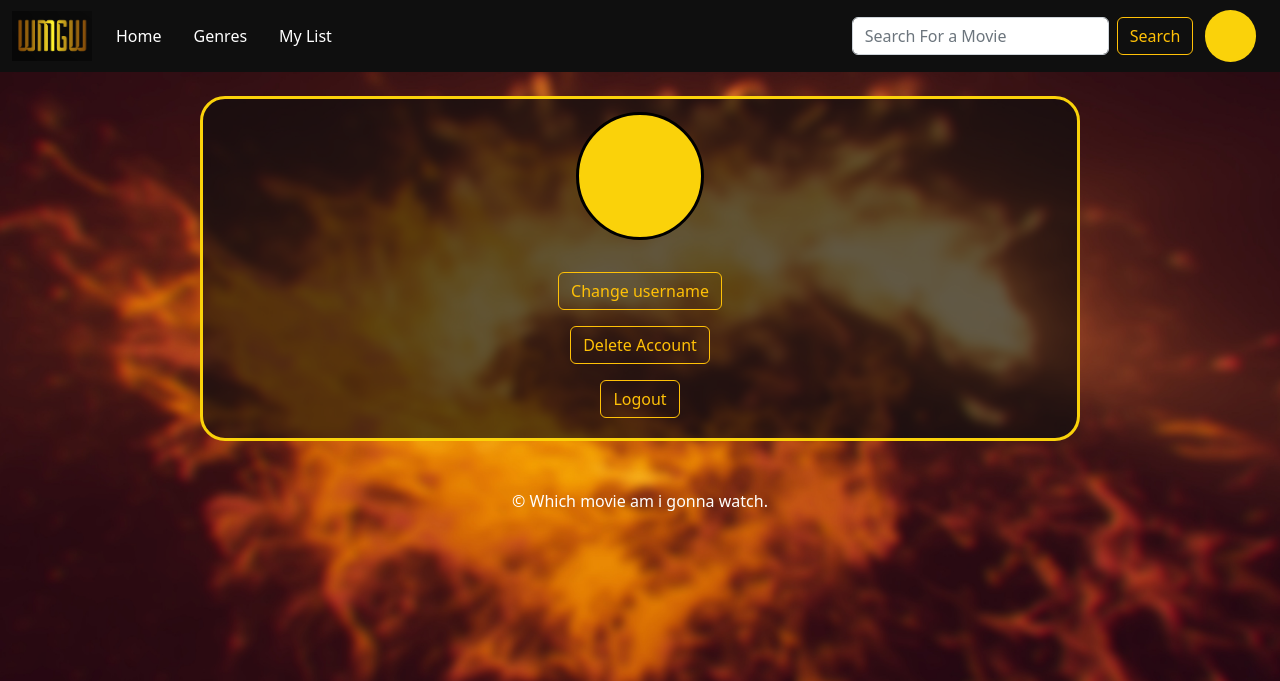
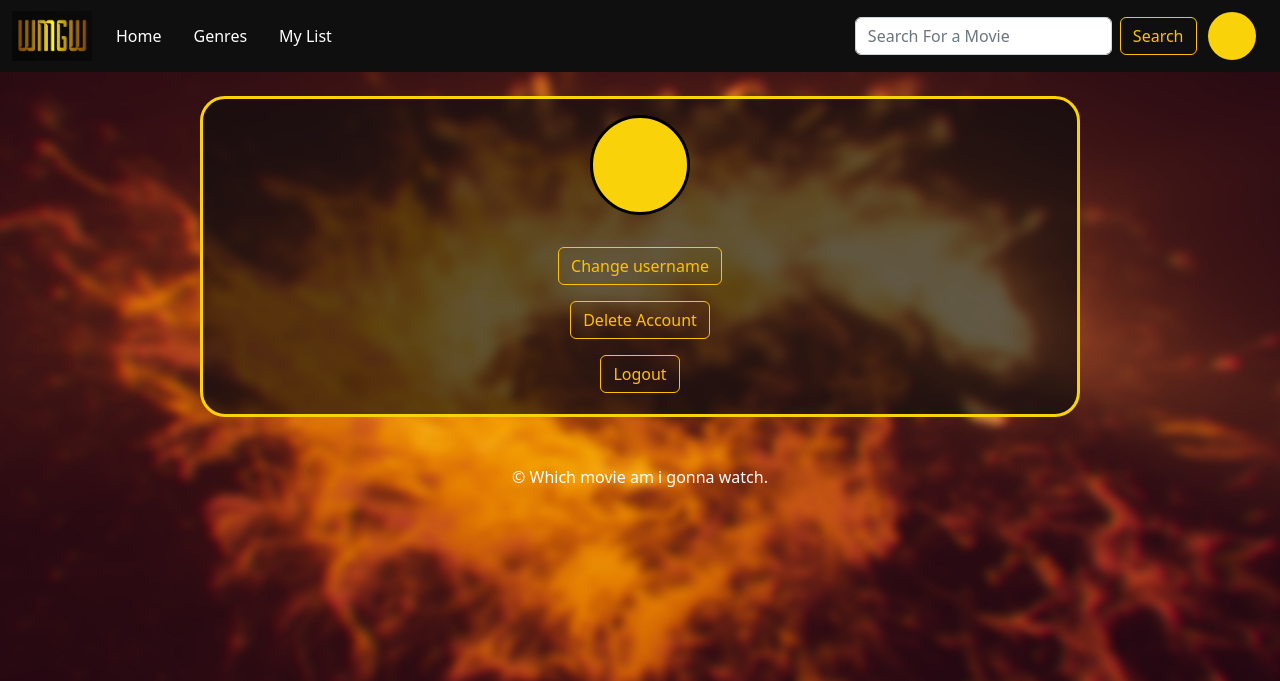
Before and after one commit to jgabrielsz/WMGW, a Flask app: template User/templates/user.html in a window 1280 px wide. Shown: the top 681 px of the page. Run offline with Flask 2, Linux system fonts and the light colour scheme; the template is opened without the code that fills it, so the values that code supplies are empty; some libraries are stand-ins or nearby versions.

Commit message:
User Area
User area completed

```diff
--- a/Main/templates/base_home.html
+++ b/Main/templates/base_home.html
@@ -24,17 +24,22 @@
             <li class="nav-link">
                 <a href="#" class="nav-link">My List</a>
             </li>
+            <li class="nav-link">
+                <a href="/user" class="nav-link d-block d-sm-none">User</a>
+            </li>
         </ul>
 
         <form class="d-flex ms-auto" role="search" action="/search" method="get">
-            <input class="form-control me-2" type="search" required placeholder="Search For a Movie" aria-label="Search" name="search">
+            <input id="input_search" class="form-control me-2" type="search" required placeholder="Search For a Movie" aria-label="Search" name="search">
             <input type="hidden" name="part" value="1">
             <button class="btn btn-outline-warning" type="submit">Search</button>
         </form>
 
-        <a href="/user" class="user_link">
+        <a href="/user" class="user_link d-none d-sm-block">
             {{letter}}
         </a>
 
 
+
+
 {% endblock %}
--- a/User/templates/user.html
+++ b/User/templates/user.html
@@ -1,54 +1,44 @@
 {% extends 'base_home.html' %}
 
 {% block content %}
-    <div class="user_area text-center big-border container-details">
+    <div class="user_area text-center big-border container-details pt-3">
         <div class="user_logo">
             {{letter}}
         </div>
         <h4 class="categorie py-2">{{username}}</h4>
-
-        <a href="#" class="btn btn-outline-warning my-2">Change username</a>
+        <div class="change_username d-flex justify-content-center">
+            <button class="btn btn-outline-warning my-2" onclick="document.getElementById('inp_changer').style.display = 'block'">Change username</button>
+            <form action="/change_username" method="post" class="d-flex justify-content-center" >
+                <input id="inp_changer" class="form-control" type="text" name="username" placeholder="New Username">
+            </form>
+        </div>
         <a id="myBtn" href="#" class="btn btn-outline-warning my-2">Delete Account</a>
         <a href="/logout" class="btn btn-outline-warning my-2">Logout</a>
 
 
         <!-- The Modal -->
         <div id="myModal" class="modal">
-
             <!-- Modal content -->
             <div class="modal-content">
-              <span class="close">&times;</span>
-              <p>Some text in the Modal..</p>
+                <div class="modal-header">
+                    <h2>Warning</h2>
+                    <span class="close">&times;</span>
+                </div>
+
+
+                <form action="/user" method="post">
+                    <input class="form-control" type="password" name="password" placeholder="Your Password">
+                    <h5>Are you sure you want to delete the account?</h5>
+                    <div class="container d-flex justify-content-center">
+                        <button type="submit" class="btn btn-outline-danger mx-1" >Delete</button>
+                        <button type="button" class="btn btn-outline-success mx-1" onclick="modal.style.display='none';">Cancel</button>
+                    </div>
+                </form>
+
             </div>
+
 
         </div>
     </div>
 
 {% endblock %}
-
-{% block script %}
-    // Get the modal
-    var modal = document.getElementById("myModal");
-
-    // Get the button that opens the modal
-    var btn = document.getElementById("myBtn");
-
-
-    var span = document.getElementsByClassName("close")[0];
-
-    // When the user clicks on the button, open the modal
-    btn.onclick = function() {
-      modal.style.display = "block";
-    }
-
-    span.onclick = function() {
-      modal.style.display = "none";
-    }
-
-    // When the user clicks anywhere outside of the modal, close it
-    window.onclick = function(event) {
-      if (event.target == modal) {
-        modal.style.display = "none";
-      }
-    }
-{% endblock %}
--- a/static/style.css
+++ b/static/style.css
@@ -312,7 +312,7 @@ body {
 
 .carousel-item .item{
     width: 100%;
-    height: 57vh;
+    height: 60vh;
     display: flex;
     justify-content: center;
     background-color: var(--dark-transparent);
@@ -328,7 +328,7 @@ body {
 .item img{
     display: block;
     height: auto;
-    max-height: 57vh;
+    max-height: 60vh;
     width: auto;
     max-width: 100%;
     transition-duration: 300ms;
@@ -343,10 +343,12 @@ body {
 .user_link{
     display: block;
     font-family: 'Franklin Gothic Medium', 'Arial Narrow', Arial, sans-serif;
-    width: 4vw;
-    height: 4vw;
+    width: 6vh;
+    height: 6vh;
+    min-width: 40px;
+    min-height: 40px;
     color: #000;
-    font-size: 4vh;
+    font-size: max(25px, 4.1vh);
     text-align: center;
     text-decoration: none;
     font-weight: bold;
@@ -366,20 +368,35 @@ body {
     display: flex;
     flex-direction: column;
     align-items: center;
+    width: 95%;
+    margin: 0 auto;
+    padding: 1% 1%;
+    background-color: var(--dark-transparent);
+    border:  var(--yellow-l) solid 3px;
+}
+
+@media (min-width: 768px){
+.user_area{
+    display: flex;
+    flex-direction: column;
+    align-items: center;
     width: 70%;
     margin: 0 auto;
     padding: 1% 1%;
     background-color: var(--dark-transparent);
     border:  var(--yellow-l) solid 3px;
 }
+}
+
+
 
 .user_logo{
     display: block;
     font-family: 'Franklin Gothic Medium', 'Arial Narrow', Arial, sans-serif;
-    width: 10vw;
-    height: 10vw;
+    width: 100px;
+    height: 100px;
+    font-size: 65px;
     color: #000;
-    font-size: 10vh;
     text-align: center;
     text-decoration: none;
     font-weight: bold;
@@ -387,44 +404,105 @@ body {
     margin-left: 1%;
     margin-right: 1%;
     border-radius: 50%;
-    transition-duration: 100ms;
     border: #000 solid 3px;
 }
 
 
 .modal {
-    display: none; /* Hidden by default */
-    position: fixed; /* Stay in place */
-    z-index: 1; /* Sit on top */
+    display: none;
+    position: fixed;
+    z-index: 1;
     left: 0;
     top: 0;
-    width: 100%; /* Full width */
-    height: 100%; /* Full height */
-    overflow: auto; /* Enable scroll if needed */
-    background-color: rgb(0,0,0); /* Fallback color */
-    background-color: rgba(0,0,0,0.4); /* Black w/ opacity */
+    width: 100%;
+    height: 100%;
+    overflow: auto;
+    background-color: rgb(0,0,0);
+    background-color: rgba(0,0,0,0.4);
+    -webkit-animation-name: fadeIn;
+    -webkit-animation-duration: 0.4s;
+    animation-name: fadeIn;
+    animation-duration: 0.4s
 }
 
 /* Modal Content/Box */
 .modal-content {
-    background-color: #fefefe;
-    margin: 15% auto; /* 15% from the top and centered */
+    background-color: var(--dark-semitransparent);
+    margin: 25% auto; /* 15% from the top and centered */
     padding: 20px;
-    border: 1px solid #888;
-    width: 80%; /* Could be more or less, depending on screen size */
+    border:  #dc3545 solid 3px;
+    width: 60%;
+    min-width: 310px;
+    -webkit-animation-name: slideIn;
+    -webkit-animation-duration: 0.4s;
+    animation-name: slideIn;
+    animation-duration: 0.4s;
+    color: white;
+    font-weight: 400px;
+}
+
+.modal-content input{
+    width: 60%;
+    margin: 1% auto;
 }
 
 /* The Close Button */
 .close {
-    color: #aaa;
+    color: rgb(255, 255, 255);
     float: right;
     font-size: 28px;
     font-weight: bold;
+    transition-duration: 150ms;
 }
 
 .close:hover,
 .close:focus {
-    color: black;
+    color: rgb(104, 98, 98);
     text-decoration: none;
     cursor: pointer;
 }
+
+
+.modal-header {
+    padding: 2px 16px;
+    color: #ed4657;
+}
+
+
+/* Add Animation */
+@-webkit-keyframes slideIn {
+    from {top: -40vh; opacity: 0}
+    to {bottom: 0; opacity: 1}
+}
+
+@keyframes slideIn {
+    from {top: -40vh; opacity: 0}
+    to {top: 0; opacity: 1}
+}
+
+@-webkit-keyframes fadeIn {
+    from {opacity: 0}
+    to {opacity: 1}
+}
+
+@keyframes fadeIn {
+    from {opacity: 0}
+    to {opacity: 1}
+}
+
+@keyframes slideLeft {
+    from {left: -40vh; opacity: 0}
+    to {right: 0; opacity: 1}
+}
+
+.change_username input{
+    width: 70%;
+    margin: auto 0;
+}
+
+
+#inp_changer{
+    display: none;
+    animation-name: slideLeft;
+    animation-duration: 0.5s;
+}
--- /dev/null
+++ b/static/swiper.js
@@ -0,0 +1,15 @@
+
+var swiper = new Swiper(".mySwiper", {
+    effect: "coverflow",
+    grabCursor: true,
+    centeredSlides: true,
+    slidesPerView: "auto",
+    coverflowEffect: {
+      rotate: 0,
+      stretch: 0,
+      depth: 0,
+      modifier: 0,
+      slideShadows: false,
+    },
+    loop: true
+});
--- /dev/null
+++ b/static/swiperAuto.js
@@ -0,0 +1,17 @@
+
+var swiper = new Swiper(".mySwiperauto", {
+    spaceBetween: 30,
+    centeredSlides: true,
+    autoplay: {
+      delay: 2500,
+      disableOnInteraction: false,
+    },
+    pagination: {
+      el: ".swiper-pagination",
+      clickable: true,
+    },
+    navigation: {
+      nextEl: ".swiper-button-next",
+      prevEl: ".swiper-button-prev",
+    },
+});
--- /dev/null
+++ b/static/usrModal.js
@@ -0,0 +1,25 @@
+// Get the modal
+var modal = document.getElementById("myModal");
+
+// Get the button that opens the modal
+var btn = document.getElementById("myBtn");
+
+// Get the <span> element that closes the modal
+var span = document.getElementsByClassName("close")[0];
+
+// When the user clicks on the button, open the modal
+btn.onclick = function() {
+  modal.style.display = "block";
+}
+
+// When the user clicks on <span> (x), close the modal
+span.onclick = function() {
+  modal.style.display = "none";
+}
+
+// When the user clicks anywhere outside of the modal, close it
+window.onclick = function(event) {
+  if (event.target == modal) {
+    modal.style.display = "none";
+  }
+}
--- a/templates/base.html
+++ b/templates/base.html
@@ -46,73 +46,15 @@
             <p>&copy; Which movie am i gonna watch.</p>
         </footer>
 
-
         <!-- Swiper JS -->
         <script src="https://cdn.jsdelivr.net/npm/swiper/swiper-bundle.min.js"></script>
 
         <!-- Initialize Swiper -->
-        <script>
-          var swiper = new Swiper(".mySwiper", {
-            effect: "coverflow",
-            grabCursor: true,
-            centeredSlides: true,
-            slidesPerView: "auto",
-            coverflowEffect: {
-              rotate: 0,
-              stretch: 0,
-              depth: 0,
-              modifier: 0,
-              slideShadows: false,
-            },
-            loop: true
-          });
-        </script>
-        <script>
-            var swiper = new Swiper(".mySwiperauto", {
-              spaceBetween: 30,
-              centeredSlides: true,
-              autoplay: {
-                delay: 2500,
-                disableOnInteraction: false,
-              },
-              pagination: {
-                el: ".swiper-pagination",
-                clickable: true,
-              },
-              navigation: {
-                nextEl: ".swiper-button-next",
-                prevEl: ".swiper-button-prev",
-              },
-            });
-          </script>
+        <script src="{{url_for('static', filename = 'swiper.js')}}"></script>
 
-          <script>
-            // Get the modal
-              var modal = document.getElementById("myModal");
+        <script src="{{url_for('static', filename = 'swiperAuto.js')}}"></script>
 
-              // Get the button that opens the modal
-              var btn = document.getElementById("myBtn");
-
-              // Get the <span> element that closes the modal
-              var span = document.getElementsByClassName("close")[0];
-
-              // When the user clicks on the button, open the modal
-              btn.onclick = function() {
-                modal.style.display = "block";
-              }
-
-              // When the user clicks on <span> (x), close the modal
-              span.onclick = function() {
-                modal.style.display = "none";
-              }
-
-              // When the user clicks anywhere outside of the modal, close it
-              window.onclick = function(event) {
-                if (event.target == modal) {
-                  modal.style.display = "none";
-                }
-              }
-          </script>
+        <script src="{{url_for('static', filename = 'usrModal.js')}}"></script>
 
     </body>
 </html>
```
Also changed, not shown: User/__init__.py (+19 -2 lines), User/user_utils.py (+16 -4 lines), static/imgs/oscars/dune.png.
